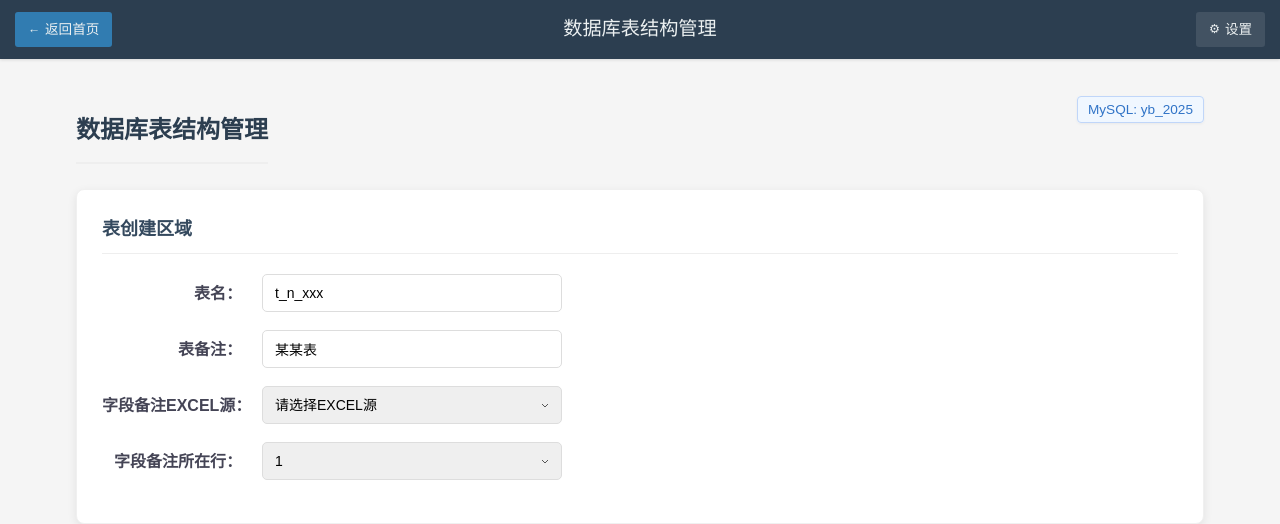
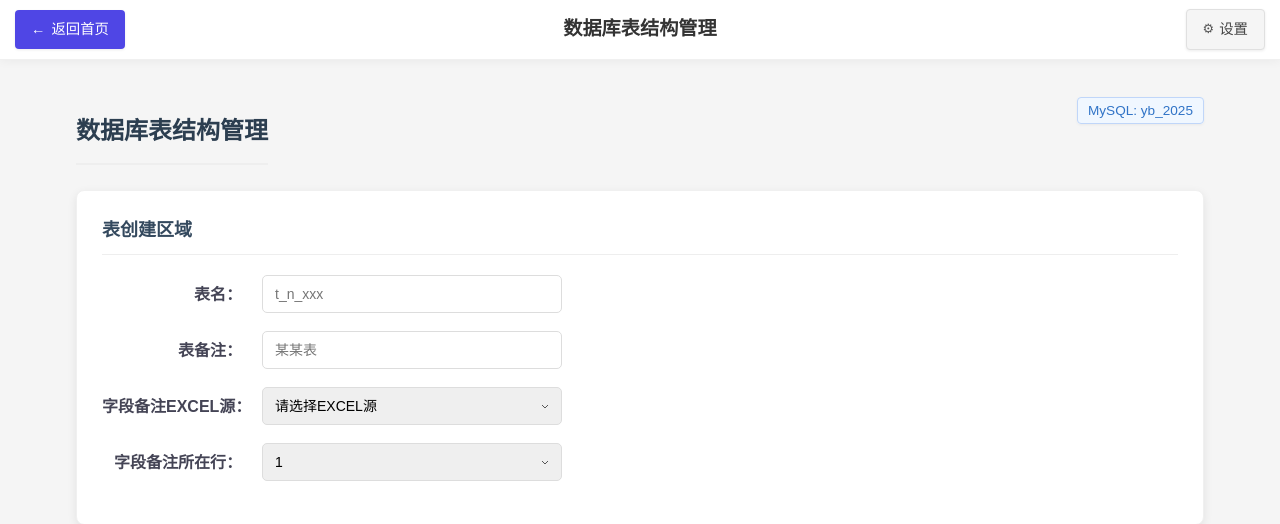
Before and after one commit to tsxxdw/AuditDataAnalysis, a Flask app: page /index_table_structure in a window 1280 px wide. Shown: the top 524 px of the page. Run offline with Flask 3, Linux system fonts and the light colour scheme; parts of the project's set-up code (start-up, migrations or seed data) failed here and were passed over.

Commit message:
header 的样式调整

```diff
--- a/static/css/components/header.css
+++ b/static/css/components/header.css
@@ -1,13 +1,14 @@
 /* 头部组件样式 */
 .site-header {
-    background: #2c3e50;
-    color: white;
+    background: #ffffff;
+    color: #333333;
     padding: 0.6rem 0;
     width: 100%;
-    box-shadow: 0 1px 3px rgba(0, 0, 0, 0.12);
+    box-shadow: 0 1px 10px rgba(0, 0, 0, 0.05);
     position: sticky;
     top: 0;
     z-index: 100;
+    border-bottom: 1px solid #f0f0f0;
 }
 
 .header-container {
@@ -38,8 +39,8 @@
 .logo-container h1 {
     font-size: 1.2rem;
     margin: 0;
-    font-weight: 500;
-    color: #ecf0f1;
+    font-weight: 600;
+    color: #333;
     text-align: center;
 }
 
@@ -52,45 +53,54 @@
 
 /* 按钮样式 */
 .back-btn, .settings-btn {
-    color: #ecf0f1;
     text-decoration: none;
-    padding: 0.4rem 0.8rem;
-    border-radius: 3px;
-    transition: all 0.2s ease;
-    font-size: 0.85rem;
-    font-weight: 400;
+    padding: 0.5rem 1rem;
+    border-radius: 4px;
+    transition: all 0.3s ease;
+    font-size: 0.9rem;
+    font-weight: 500;
     display: flex;
     align-items: center;
-    background: transparent;
+    box-shadow: 0 1px 3px rgba(0, 0, 0, 0.08);
 }
 
 .back-btn {
-    background-color: rgba(52, 152, 219, 0.7);
+    background: #4f46e5;
+    border: none;
+    color: white;
 }
 
 .settings-btn {
-    background-color: rgba(255, 255, 255, 0.1);
+    background-color: #f5f5f5;
+    color: #444;
+    border: 1px solid #e0e0e0;
 }
 
 .back-btn:hover {
-    background-color: rgba(52, 152, 219, 0.9);
+    background: #4338ca;
+    transform: translateY(-1px);
+    box-shadow: 0 2px 5px rgba(0, 0, 0, 0.1);
 }
 
 .settings-btn:hover {
-    background-color: rgba(255, 255, 255, 0.2);
+    background-color: #eeeeee;
+    transform: translateY(-1px);
+    box-shadow: 0 2px 5px rgba(0, 0, 0, 0.1);
 }
 
 /* 添加按钮图标 */
 .back-btn:before {
     content: "←";
-    margin-right: 5px;
-    font-size: 0.9em;
+    margin-right: 6px;
+    font-size: 1em;
+    font-weight: bold;
 }
 
 .settings-btn:before {
     content: "⚙";
     margin-right: 5px;
     font-size: 0.9em;
+    color: #555;
 }
 
 /* 移动端菜单按钮 */
--- a/templates/index_table_structure.html
+++ b/templates/index_table_structure.html
@@ -24,11 +24,11 @@
                 <h2 class="section-title">表创建区域</h2>
                 <div class="form-group">
                     <label for="tableName">表名：</label>
-                    <input type="text" id="tableName" class="form-control" value="t_n_xxx" placeholder="请输入表名">
+                    <input type="text" id="tableName" class="form-control" placeholder="t_n_xxx">
                 </div>
                 <div class="form-group">
                     <label for="tableComment">表备注：</label>
-                    <input type="text" id="tableComment" class="form-control" value="某某表" placeholder="请输入表备注">
+                    <input type="text" id="tableComment" class="form-control" placeholder="某某表">
                 </div>
                 <div class="form-group">
                     <label for="dataSource">字段备注EXCEL源：</label>
```
